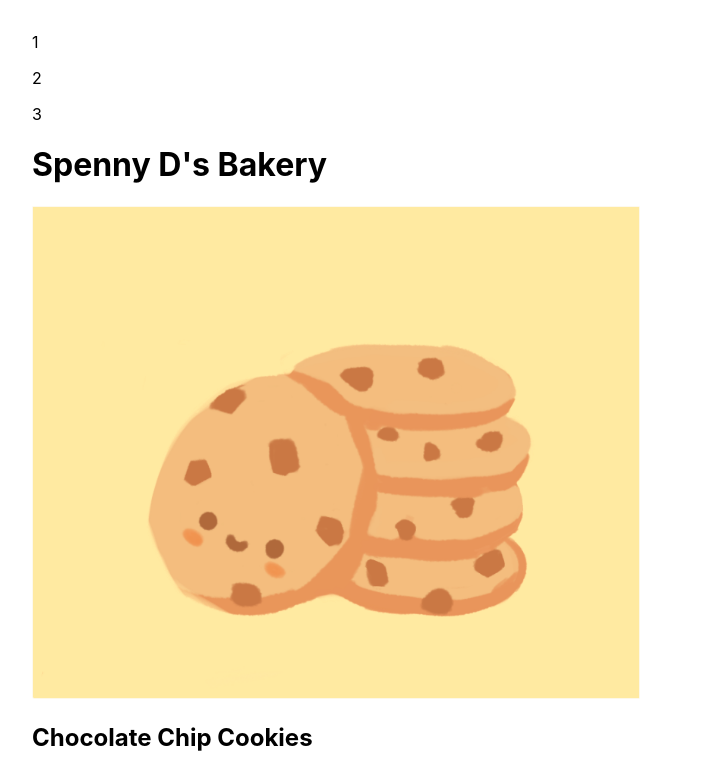
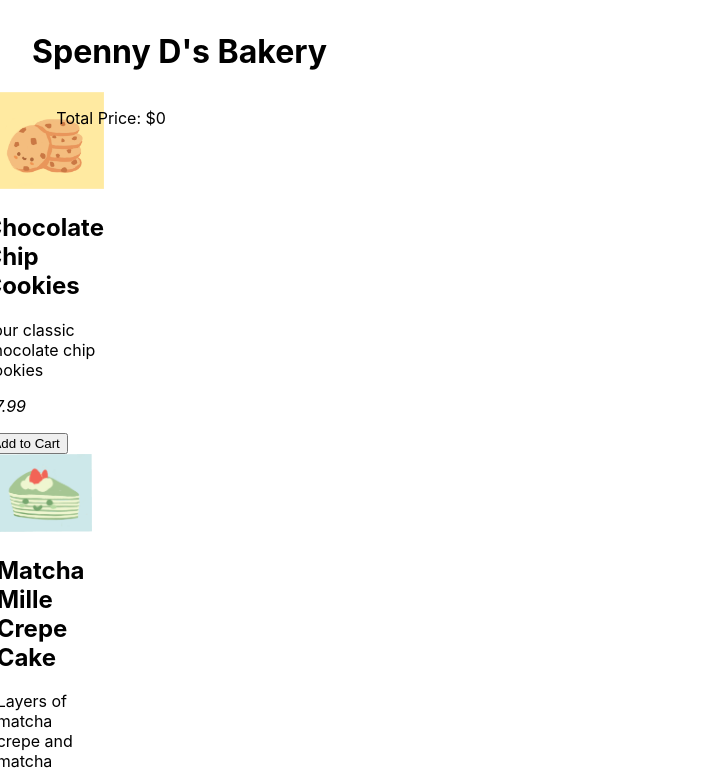
Before and after one commit to sdell624/react-studio, a React (Create React App) app: page / in a window 1280 px wide. Shown: the top 773 px of the page, without its empty margins (0-703 px from the left). Built offline with nearby package versions, Linux system fonts and the light colour scheme.

Commit message:
ccs stuff

```diff
--- a/src/App.css
+++ b/src/App.css
@@ -8,6 +8,10 @@
     margin: 2rem;
 }
 
+.content {
+    display: flex;
+}
+
 img {
     max-width: 100%;
     height: auto;
@@ -15,7 +19,7 @@ img {
 
 .MenuWrapper {
     display: flex;
-    max-width: 50%;
+    max-width: 2%;
     justify-content: center;
     flex-wrap: wrap;
 }
--- a/src/App.js
+++ b/src/App.js
@@ -38,28 +38,23 @@ function App() {
     incrementTotalPrice(cost);
   }
 
-  const [test, setTest] = useState([1,2,3]);
-
   return (
     <div className="App">
-
-      {test.map((val, i) => (
-        <Para x={val}/>
-      ))}
-
       <h1>Spenny D's Bakery</h1> {/* TODO: personalize your bakery (if you want) */}
+      <div className="content">
         <div className="MenuWrapper">
           {bakeryData.map((item, index) => ( // TODO: map bakeryData to BakeryItem components
             <BakerItem i={item} addToCart={updateCart}/>
           ))}
         </div>
         {/* <Cart k={cartKeys} c={cart} p={totalPrice}/> */}
-      <ul>
+        <div className="Cart">
           {Object.keys(cart).map((k, i) => (
-          <li key={i}>{cart[k]}x {k}</li>
+            <p key={i}>{cart[k]}x {k}</p>
           ))}
-      </ul>
           <p>Total Price: ${totalPrice}</p>
+        </div>
+      </div>
     </div>
   );
 }
```
Lines whose indentation alone changed are shown as unchanged.
